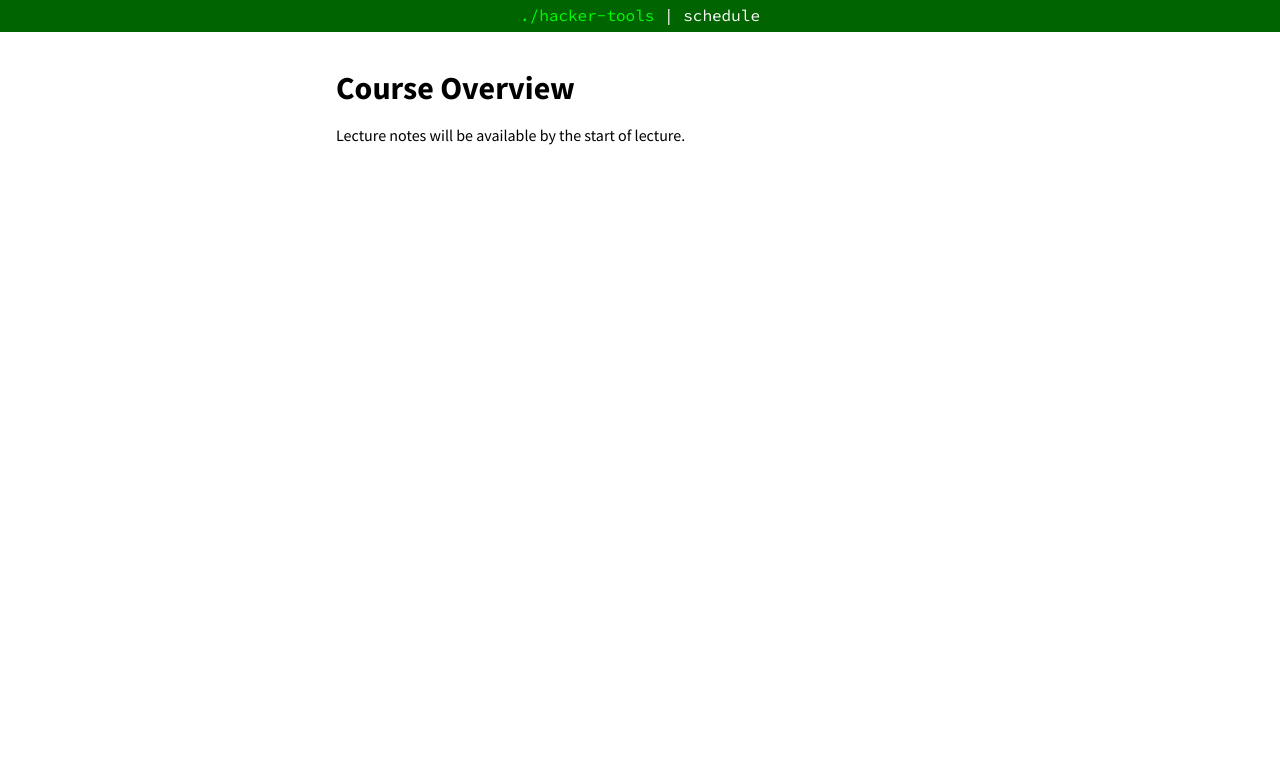
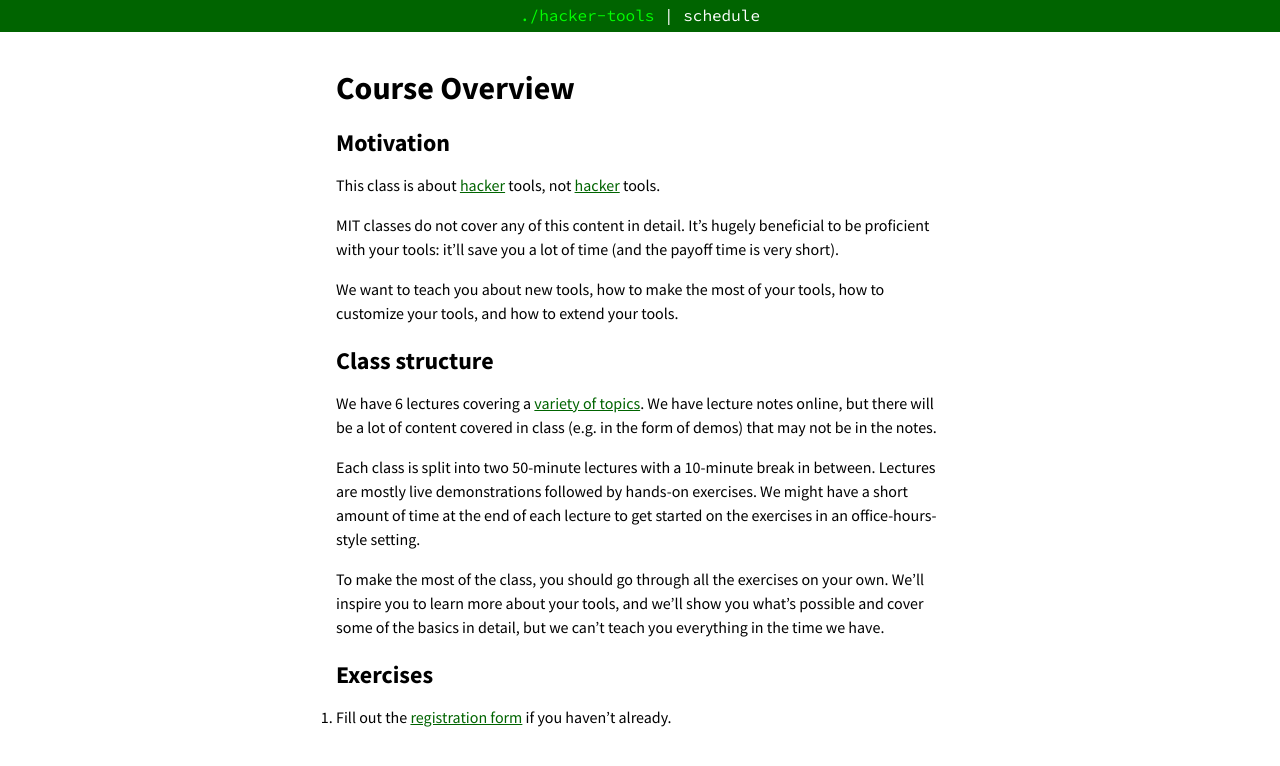
Before and after one commit to missing-semester-cn/missing-semester-cn.github.io, a Jekyll site: the page built from course-overview.md, in a window 1280 px wide. Shown: the top 766 px of the page. Built offline with Jekyll 4.4.1, drawn with Linux system fonts in a browser that asks for light colours.

Commit message:
Add some intro content

```diff
--- a/course-overview.md
+++ b/course-overview.md
@@ -3,4 +3,35 @@ layout: page
 title: "Course Overview"
 ---
 
-Lecture notes will be available by the start of lecture.
+# Motivation
+
+This class is about [hacker](https://en.wikipedia.org/wiki/Hacker_culture)
+tools, not [hacker](https://en.wikipedia.org/wiki/Security_hacker) tools.
+
+MIT classes do not cover any of this content in detail. It's hugely beneficial
+to be proficient with your tools: it'll save you a lot of time (and the payoff
+time is very short).
+
+We want to teach you about new tools, how to make the most of your tools, how
+to customize your tools, and how to extend your tools.
+
+# Class structure
+
+We have 6 lectures covering a [variety of topics](/schedule/). We have lecture
+notes online, but there will be a lot of content covered in class (e.g. in the
+form of demos) that may not be in the notes.
+
+Each class is split into two 50-minute lectures with a 10-minute break in
+between. Lectures are mostly live demonstrations followed by hands-on
+exercises. We might have a short amount of time at the end of each lecture to
+get started on the exercises in an office-hours-style setting.
+
+To make the most of the class, you should go through all the exercises on your
+own. We'll inspire you to learn more about your tools, and we'll show you
+what's possible and cover some of the basics in detail, but we can't teach you
+everything in the time we have.
+
+# Exercises
+
+1. Fill out the [registration form](https://goo.gl/forms/HSdsUQ204Ow8BgUs2) if
+   you haven't already.
```
